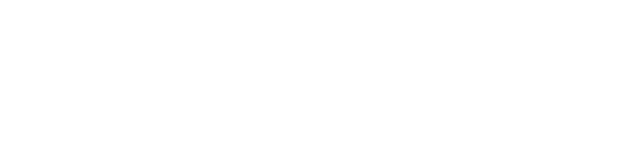
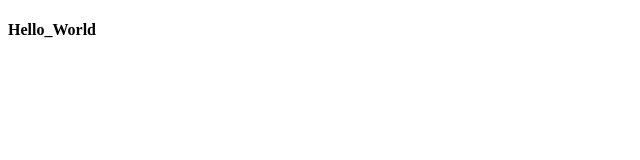
Before and after one commit to ravikumar-hub/DemoProject, a plain HTML site: page index.html in a window 1280 px wide. Shown: the whole page, without its empty margins (0-640 px from the left). Drawn offline with Linux system fonts and the light colour scheme.

Commit message:
index file modified

```diff
--- a/index.html
+++ b/index.html
@@ -6,6 +6,6 @@
 	<title></title>
 </head>
 <body>
-
+	<h4>Hello_World</h4>
 </body>
 </html>
```
